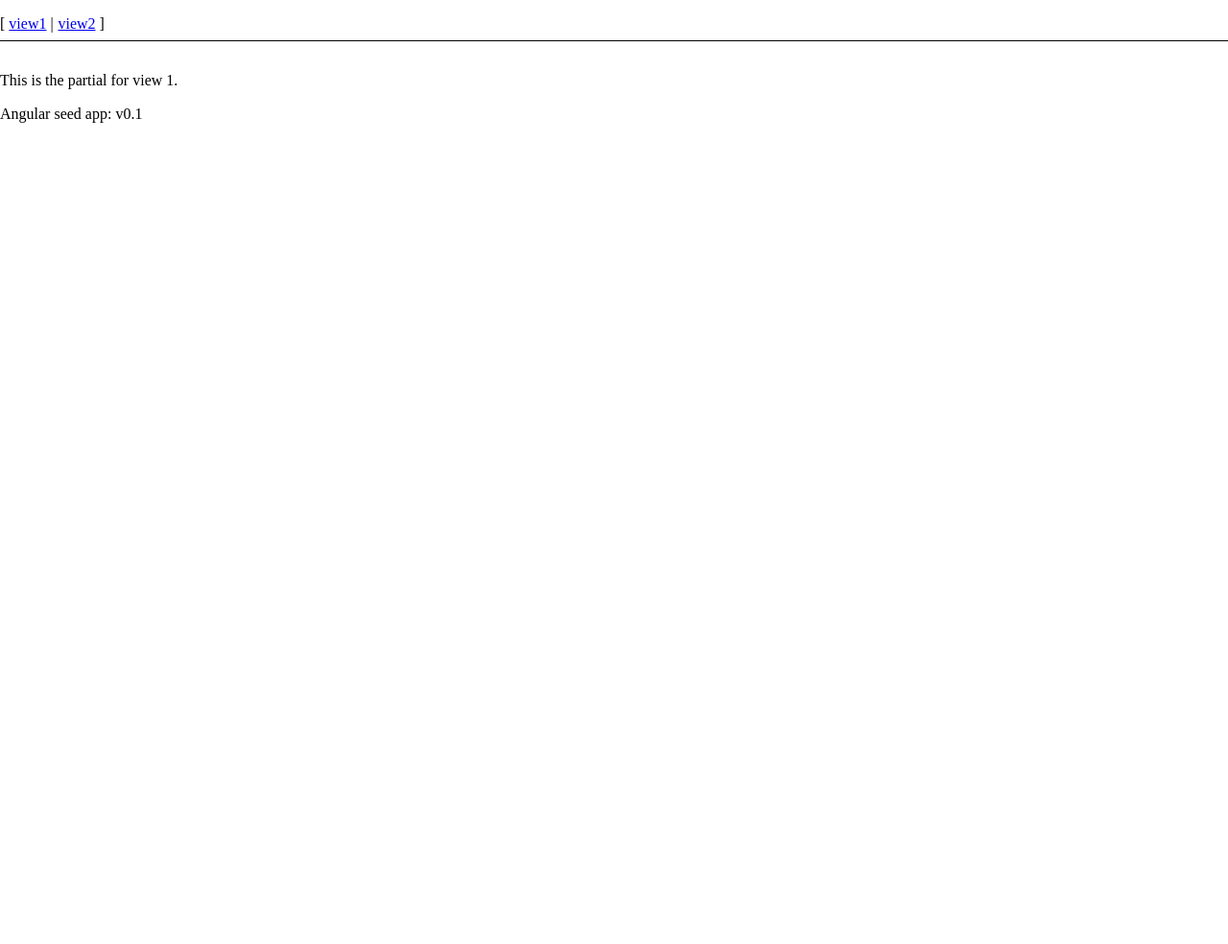
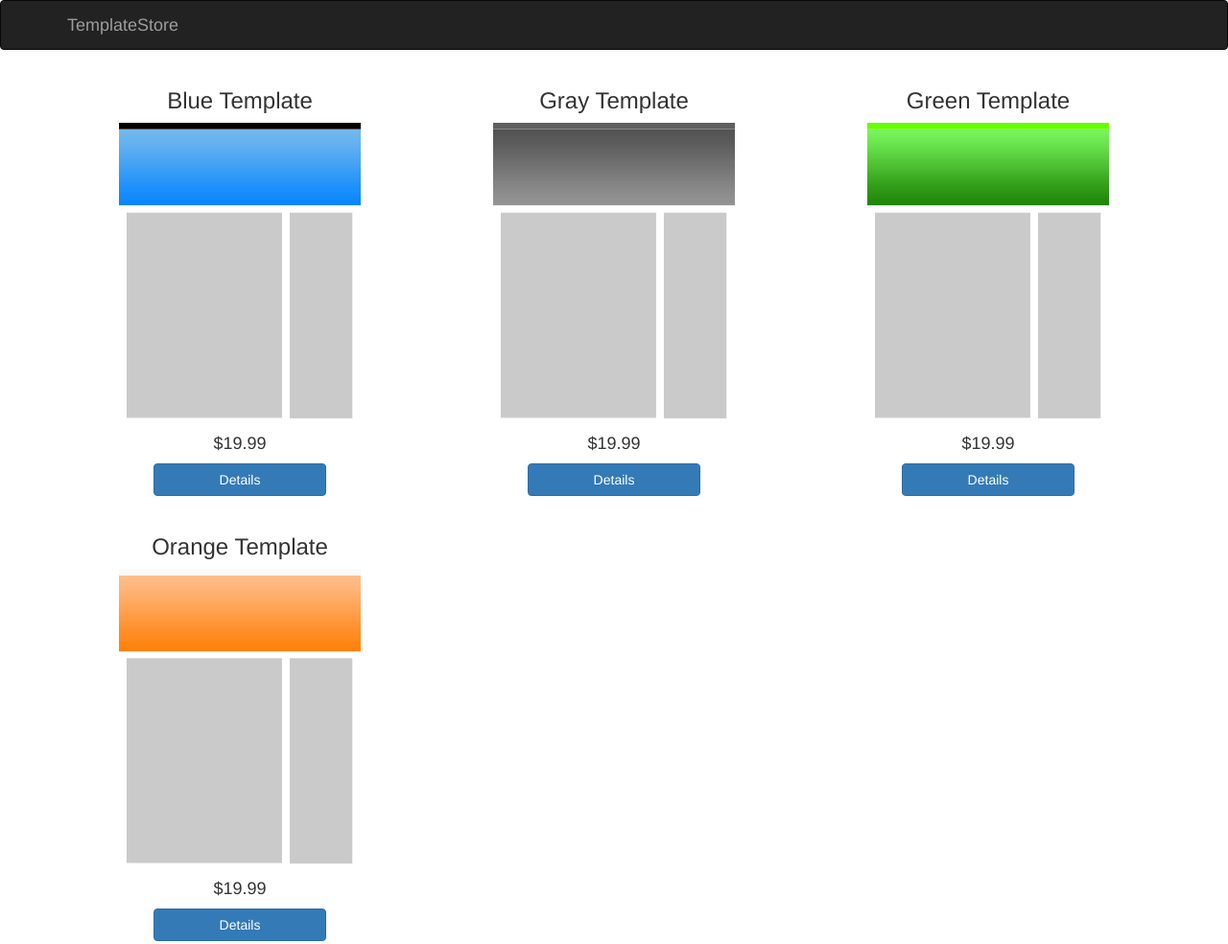
Before and after one commit to sorabh86/angular1-templatestore, a website: page app/index.html at #!/templates in a window 1280 px wide. Shown: the whole page at 96% size. Before the commit the page ends 800 px from the top, so only its background shows below. Drawn offline with nearby package versions, Linux system fonts and the light colour scheme; some packages are replaced by stand-ins of ours.

Commit message:
static template

```diff
--- a/app/app.css
+++ b/app/app.css
@@ -23,3 +23,20 @@
   content: "|";
   padding-right: 0.3em;
 }
+
+.templates {
+	text-align: center;
+}
+
+.templates img {
+	width:70%;
+}
+
+.templates .btn {
+	width:50%;
+	text-align: center;
+	margin: auto;
+}
+.templates .col-md-4 {
+	margin-bottom: 20px;
+}
--- a/app/app.js
+++ b/app/app.js
@@ -1,14 +1,14 @@
 'use strict';
 
 // Declare app level module which depends on views, and components
-angular.module('myApp', [
+angular.module('templateStore', [
   'ngRoute',
-  'myApp.view1',
-  'myApp.view2',
-  'myApp.version'
+  'templateStore.view1',
+  'templateStore.view2',
+  'templateStore.templates'
 ]).
 config(['$locationProvider', '$routeProvider', function($locationProvider, $routeProvider) {
   $locationProvider.hashPrefix('!');
 
-  $routeProvider.otherwise({redirectTo: '/view1'});
+  $routeProvider.otherwise({redirectTo: '/templates'});
 }]);
--- a/app/index.html
+++ b/app/index.html
@@ -1,43 +1,36 @@
 <!DOCTYPE html>
-<!--[if lt IE 7]>      <html lang="en" ng-app="myApp" class="no-js lt-ie9 lt-ie8 lt-ie7"> <![endif]-->
-<!--[if IE 7]>         <html lang="en" ng-app="myApp" class="no-js lt-ie9 lt-ie8"> <![endif]-->
-<!--[if IE 8]>         <html lang="en" ng-app="myApp" class="no-js lt-ie9"> <![endif]-->
-<!--[if gt IE 8]><!--> <html lang="en" ng-app="myApp" class="no-js"> <!--<![endif]-->
+<html lang="en" ng-app="templateStore">
   <head>
     <meta charset="utf-8">
-  <meta http-equiv="X-UA-Compatible" content="IE=edge">
-  <title>My AngularJS App</title>
-  <meta name="description" content="">
     <meta name="viewport" content="width=device-width, initial-scale=1">
-  <link rel="stylesheet" href="bower_components/html5-boilerplate/dist/css/normalize.css">
-  <link rel="stylesheet" href="bower_components/html5-boilerplate/dist/css/main.css">
+
+    <title>Template Store</title>
+
+    <link rel="stylesheet" href="bower_components/bootstrap/dist/css/bootstrap.min.css">
     <link rel="stylesheet" href="app.css">
-  <script src="bower_components/html5-boilerplate/dist/js/vendor/modernizr-2.8.3.min.js"></script>
   </head>
+
   <body>
-  <ul class="menu">
-    <li><a href="#!/view1">view1</a></li>
-    <li><a href="#!/view2">view2</a></li>
-  </ul>
 
-  <!--[if lt IE 7]>
-      <p class="browsehappy">You are using an <strong>outdated</strong> browser. Please <a href="http://browsehappy.com/">upgrade your browser</a> to improve your experience.</p>
-  <![endif]-->
+    <nav class="navbar navbar-toggleable-md navbar-inverse bg-inverse">
+      <div class="container">
+        <a class="navbar-brand" href="#!/templates">TemplateStore </a>
+      </div>
+    </nav>
+
+    <div class="container">
 
       <div ng-view></div>
 
-  <div>Angular seed app: v<span app-version></span></div>
+    </div><!-- /.container -->
 
-  <!-- In production use:
-  <script src="//ajax.googleapis.com/ajax/libs/angularjs/x.x.x/angular.min.js"></script>
-  -->
+    <script src="bower_components/jquery/dist/jquery.js"></script>
+    <script src="bower_components/bootstrap/dist/js/bootstrap.min.js"></script>
     <script src="bower_components/angular/angular.js"></script>
     <script src="bower_components/angular-route/angular-route.js"></script>
     <script src="app.js"></script>
     <script src="view1/view1.js"></script>
     <script src="view2/view2.js"></script>
-  <script src="components/version/version.js"></script>
-  <script src="components/version/version-directive.js"></script>
-  <script src="components/version/interpolate-filter.js"></script>
+    <script src="templates/templates.js"></script>
   </body>
 </html>
--- /dev/null
+++ b/app/templates/templates.html
@@ -0,0 +1,26 @@
+<div class="row templates">
+	<div class="col-md-4">
+		<h3>Blue Template</h3>
+		<img src="img/blue.jpg">
+		<h4>$19.99</h4>
+		<a href="#!/templates/1" class="btn btn-primary btn-block">Details</a>
+	</div>
+	<div class="col-md-4">
+		<h3>Gray Template</h3>
+		<img src="img/gray.jpg">
+		<h4>$19.99</h4>
+		<a href="#!/templates/1" class="btn btn-primary btn-block">Details</a>
+	</div>
+	<div class="col-md-4">
+		<h3>Green Template</h3>
+		<img src="img/green.jpg">
+		<h4>$19.99</h4>
+		<a href="#!/templates/1" class="btn btn-primary btn-block">Details</a>
+	</div>
+	<div class="col-md-4">
+		<h3>Orange Template</h3>
+		<img src="img/orange.jpg">
+		<h4>$19.99</h4>
+		<a href="#!/templates/1" class="btn btn-primary btn-block">Details</a>
+	</div>
+</div>
--- /dev/null
+++ b/app/templates/templates.js
@@ -0,0 +1,18 @@
+'use strict';
+
+angular.module('templateStore.templates', ['ngRoute'])
+.config(['$routeProvider',function($routeProvider){
+	$routeProvider.when('/templates', {
+		templateUrl : 'templates/templates.html',
+		controller : 'TemplateCtrl'
+	}).when('/templates/:templateId', {
+		templateUrl : 'templates/template-details.html',
+		controller : 'TemplateDetailsCtrl'
+	});
+}])
+.controller('TemplateCtrl',['$scope', function($scope){
+	console.log('TemplateCtrl runs', $scope);
+}])
+.controller('TemplateDetailsCtrl',['$scope', function($scope){
+	console.log('TemplateCtrl runs', $scope);
+}]);
--- a/app/view1/view1.js
+++ b/app/view1/view1.js
@@ -1,6 +1,6 @@
 'use strict';
 
-angular.module('myApp.view1', ['ngRoute'])
+angular.module('templateStore.view1', ['ngRoute'])
 
 .config(['$routeProvider', function($routeProvider) {
   $routeProvider.when('/view1', {
--- a/app/view2/view2.js
+++ b/app/view2/view2.js
@@ -1,6 +1,6 @@
 'use strict';
 
-angular.module('myApp.view2', ['ngRoute'])
+angular.module('templateStore.view2', ['ngRoute'])
 
 .config(['$routeProvider', function($routeProvider) {
   $routeProvider.when('/view2', {
--- a/bower.json
+++ b/bower.json
@@ -10,6 +10,7 @@
     "angular-route": "~1.5.0",
     "angular-loader": "~1.5.0",
     "angular-mocks": "~1.5.0",
-    "html5-boilerplate": "^5.3.0"
+    "bootstrap": "^3.3.7",
+    "jquery": "^3.2.1"
   }
 }
```
Also changed, not shown: app/json/templates.json (added, +53 -0 lines), app/templates/template-details.html (added, +13 -0 lines), app/view2/view2.html (+0 -4 lines), app/img/blue.jpg (added), app/img/blue1.jpg (added), app/img/blue2.jpg (added), app/img/blue3.jpg (added), app/img/gray.jpg (added), app/img/green.jpg (added), app/img/orange.jpg (added). Lines whose indentation alone changed are shown as unchanged.
